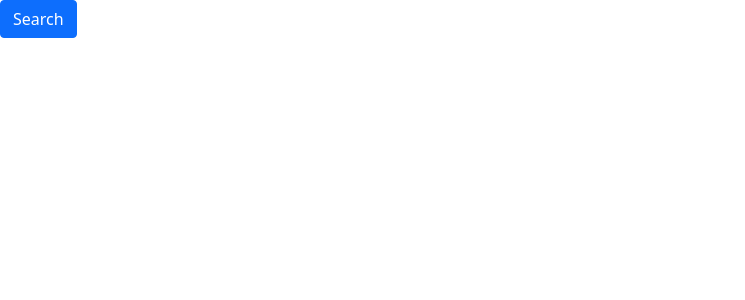
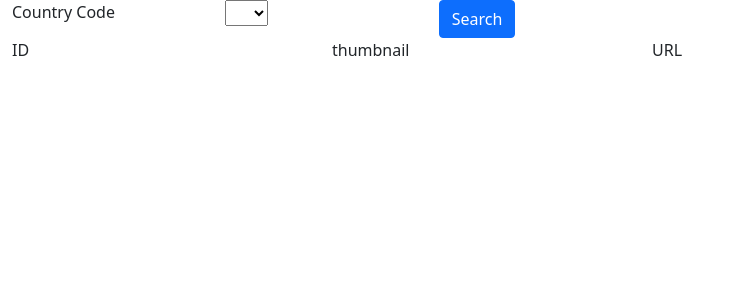
Before and after one commit to tthogho1/vuejsExpressSample, a Vue app: page / in a window 1280 px wide. Shown: the top 300 px of the page, without its empty margins (0-745 px from the left). Built offline with nearby package versions, Linux system fonts and the light colour scheme.

Commit message:
image change

```diff
--- a/src/App.vue
+++ b/src/App.vue
@@ -1,6 +1,24 @@
 <template>
-  <button type="button" class="btn btn-primary" v-on:click="getWebCamList()">Search </button>
   <div class="container-fluid">
+    <div class="row">
+      <div class="col-2"><label for="select1">Country Code</label></div>
+      <div class="col-2">
+        <select id="select1" v-model="countrycd">
+          <option>JP</option>
+          <option>AL</option>
+          <option>DZ</option>
+          <option>US</option>
+        </select>
+      </div>
+      <div class="col-3">
+        <button type="button" class="btn btn-primary" v-on:click="getWebCamList()">Search </button>
+      </div>
+    </div>
+    <div class="row">
+      <div class="col-3">ID</div>
+      <div class="col-3">thumbnail</div>
+      <div class="col-4">URL</div>
+    </div>
     <webCamList v-for="item in list"  v-bind:key="item" v-bind:webCam="item" />
   </div>
 </template>
@@ -12,7 +30,8 @@ export default {
   name: 'App',
   data(){
     return {
-       list:[]
+       list:[],
+       countrycd:''
     }
   },
   components: {
@@ -20,7 +39,11 @@ export default {
   },
   methods: {
     getWebCamList:function() {
-      this.axios.get("/api/list").then((response) => {
+      this.axios.get("/api/list",{
+        params:{
+          countrycd : this.countrycd
+        }
+      }).then((response) => {
         console.log(response.data);
         this.list=response.data;
       })
--- a/src/components/WebCamList.vue
+++ b/src/components/WebCamList.vue
@@ -3,7 +3,7 @@
     <div class="row">
       <div class="col-3">{{ webCam.id }}</div>
       <div class="col-3"><img v-bind:src="webCam.thumbnail" ></div>
-      <div class="col-3"><a href='#' v-on:click="openPlayer(webCam.player)" >{{webCam.player}}</a></div>
+      <div class="col-4"><a href='#' v-on:click="openPlayer(webCam.player)" >{{webCam.player}}</a></div>
     </div>
   </div>
 </template>
```
Also changed, not shown: route/list.js (+4 -3 lines).
